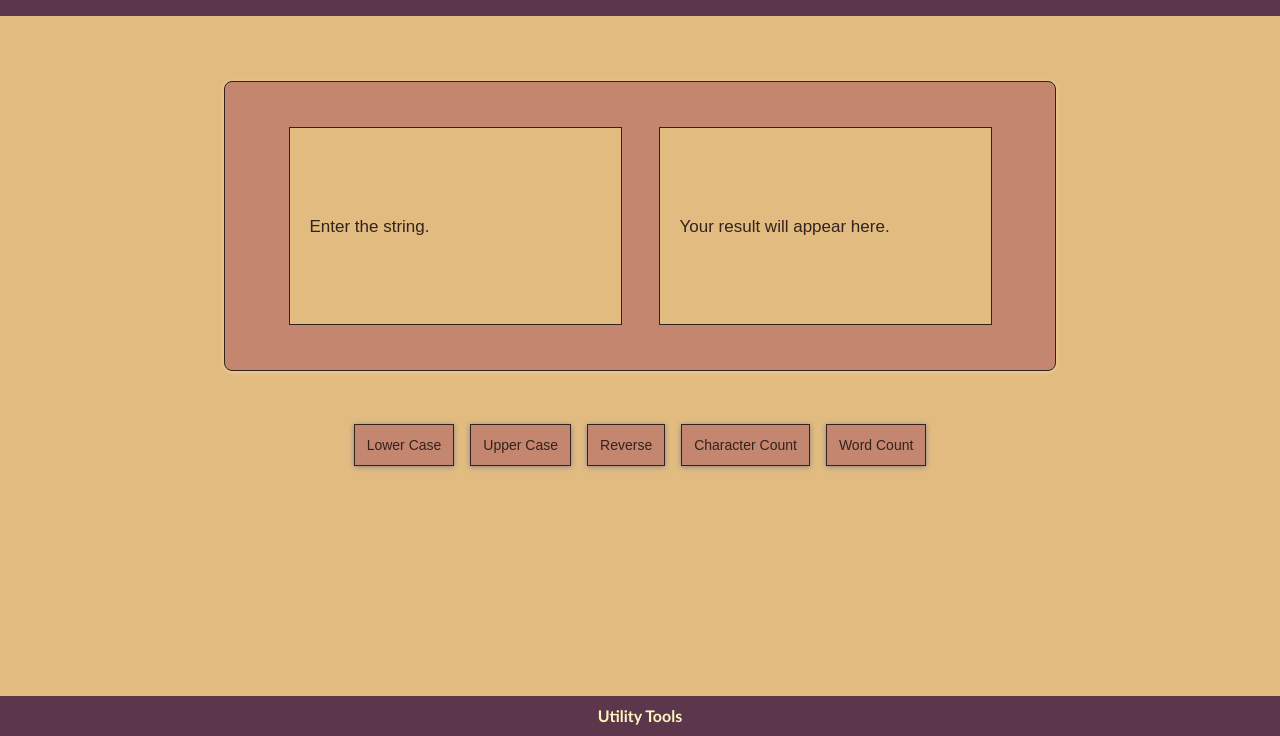
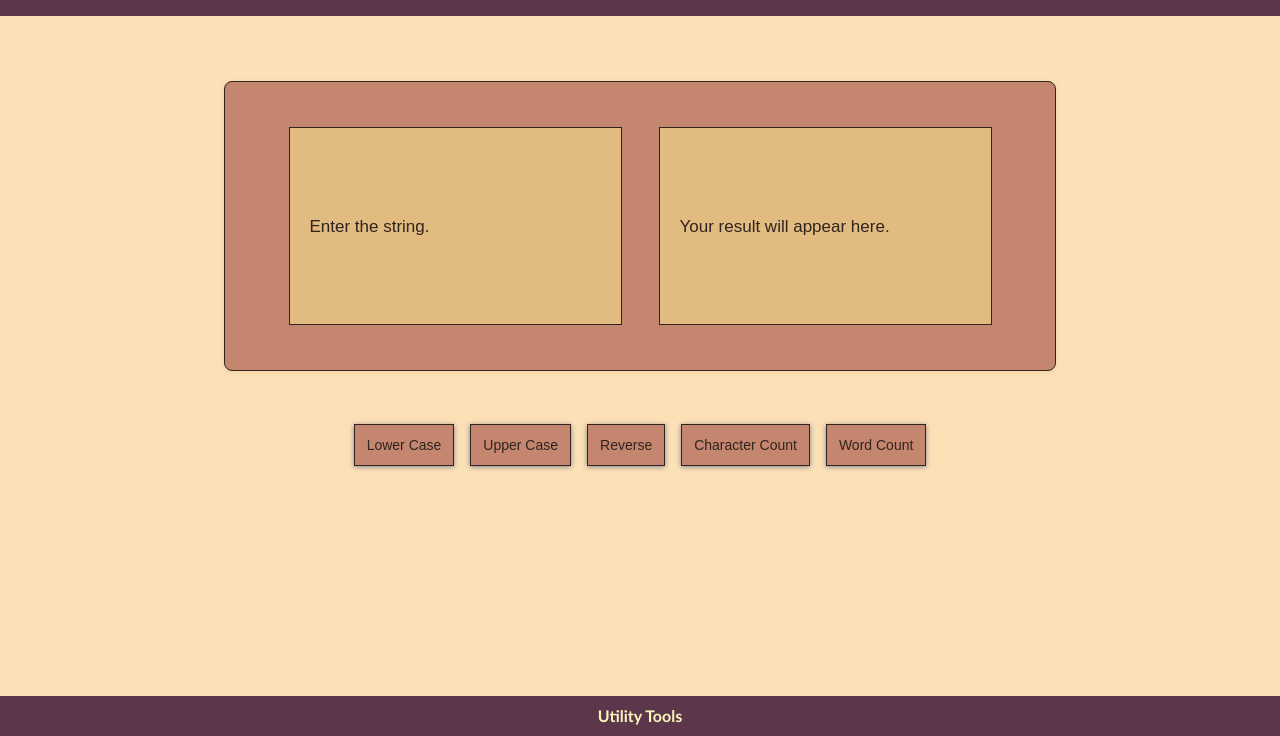
Before and after one commit to ashhadimam07/string-utility, a website: page index.html in a window 1280 px wide. Shown: the part 64-800 px from the top of the page. Drawn offline with Linux system fonts and the light colour scheme.

Commit message:
Change style

```diff
--- a/style.css
+++ b/style.css
@@ -13,7 +13,7 @@ html {
 body {
   margin: 0;
   margin-bottom: 40px;
-  background-color: #e1bb80;
+  background-color: #fce0b6;
   font-family: 'Trebuchet MS', 'Lucida Sans Unicode', 'Lucida Grande', 'Lucida Sans', Arial, sans-serif;
 }
 
```
